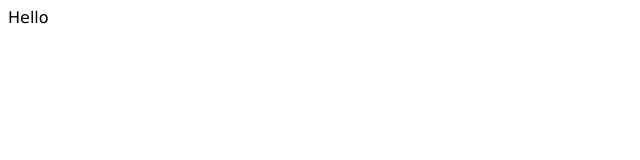
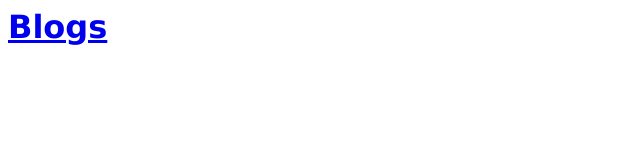
Before and after one commit to ryubidragonfire/ryubidragonfire.github.io, a plain HTML site: page index.html in a window 1280 px wide. Shown: the whole page, without its empty margins (0-640 px from the left). Drawn offline with Linux system fonts and the light colour scheme.

Commit message:
Update index.html

```diff
--- a/index.html
+++ b/index.html
@@ -1,4 +1,6 @@
 <!-- comment -->
 <font size="3" face="verdana">
-	Hello
+	<h1>
+		<a href="https://ryubidragonfire.github.io/blogs/m">Blogs</a>
+	</h1>
 </font><br />
```
